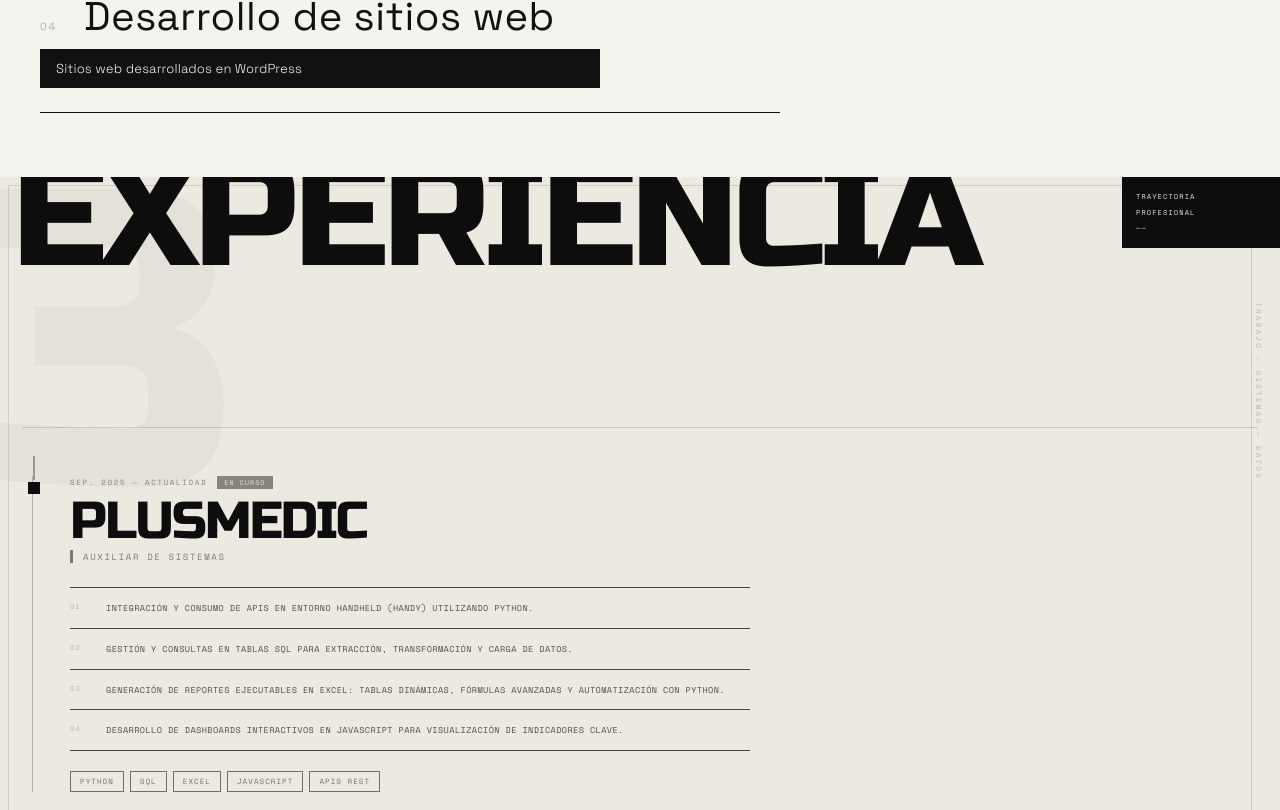
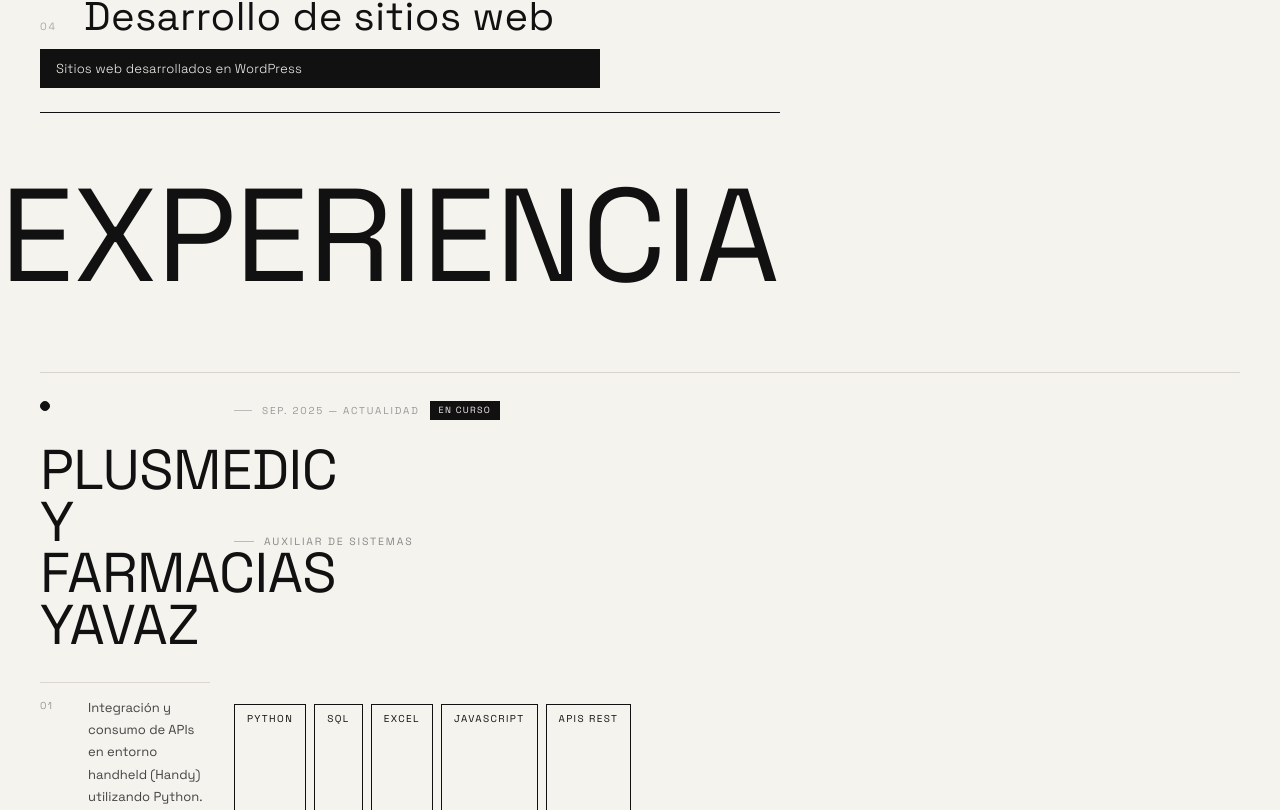
Before and after one commit to diegotntn/portafolio, a React (Vite) app: page / in a window 1280 px wide. Shown: the part 1730-2540 px from the top of the page. Built offline with nearby package versions, Linux system fonts and the light colour scheme.

Commit message:
actualizacion diseño experiencia

```diff
--- a/src/estilos/secciones/experiencia.css
+++ b/src/estilos/secciones/experiencia.css
@@ -1,111 +1,142 @@
 /* ============================================================
-   EXPERIENCIA — Brutalista caótico | Timeline
+   EXPERIENCIA — Estilo editorial brutalista limpio
    ============================================================ */
 
 .experiencia {
-  background: #ece9e1;
   min-height: 100vh;
+  background-color: #f5f3ee;
+  display: flex;
+  flex-direction: column;
+  justify-content: flex-start;
+  border-bottom: 2px solid #111;
   position: relative;
   overflow: hidden;
-  border-bottom: 3px solid #0d0d0d;
-  font-family: 'Space Mono', monospace;
 }
 
-.experiencia::before {
-  content: '';
-  position: absolute;
-  top: 8px; left: 8px;
-  right: 28px; bottom: 28px;
-  border: 1px solid #0d0d0d;
-  opacity: 0.13;
-  pointer-events: none;
+/* ============================================================
+   ENCABEZADO
+   ============================================================ */
+
+.experiencia__topbar {
+  display: flex;
+  justify-content: space-between;
+  align-items: center;
+  padding: 14px 40px;
+  border-bottom: 1px solid #111;
+  font-size: 10.5px;
+  letter-spacing: 0.2em;
+  text-transform: uppercase;
+  color: #666;
 }
 
-/* número fantasma */
-.experiencia__num-fantasma {
-  position: absolute;
-  top: -40px;
-  left: -20px;
-  font-family: 'Russo One', sans-serif;
-  font-size: 420px;
-  color: #0d0d0d;
-  opacity: 0.032;
-  line-height: 1;
-  user-select: none;
+.experiencia__topbar span {
+  color: #111;
+  font-weight: 500;
 }
 
-/* bloque negro — esquina superior derecha */
-.experiencia__bloque-negro {
-  position: absolute;
-  top: 0;
-  right: 0;
-  width: clamp(110px, 15vw, 158px);
-  background: #0d0d0d;
-  z-index: 4;
+.experiencia__topbar-centro {
+  display: flex;
+  align-items: center;
+  gap: 10px;
+}
+
+.experiencia__topbar-dot {
+  width: 6px;
+  height: 6px;
+  border-radius: 50%;
+  background-color: #111;
+  animation: pulsoExperiencia 2s ease-in-out infinite;
+}
+
+@keyframes pulsoExperiencia {
+  0%, 100% { opacity: 1; }
+  50% { opacity: 0.2; }
+}
+
+/* ============================================================
+   CONTENIDO PRINCIPAL
+   ============================================================ */
+
+.experiencia__contenido {
+  flex: 1;
   display: flex;
   flex-direction: column;
-  justify-content: flex-end;
-  padding: 12px 14px;
+  padding: 48px 40px 56px 40px;
 }
 
-.experiencia__bloque-negro span {
-  font-family: 'Space Mono', monospace;
-  font-size: 7px;
-  letter-spacing: 0.16em;
+.experiencia__label {
+  font-size: 10.5px;
+  letter-spacing: 0.22em;
   text-transform: uppercase;
-  color: #ece9e1;
-  line-height: 2.2;
-  display: block;
+  color: #888;
+  margin-bottom: 16px;
+  display: flex;
+  align-items: center;
+  gap: 10px;
 }
 
-/* título — sangra por izquierda */
+.experiencia__label::before {
+  content: '';
+  display: inline-block;
+  width: 24px;
+  height: 1px;
+  background: #aaa;
+}
+
+/* ============================================================
+   TÍTULO
+   ============================================================ */
+
 .experiencia__titulo-wrap {
-  position: absolute;
-  top: -20px;
-  left: 12px;
-  z-index: 2;
+  margin-bottom: 28px;
 }
 
 .experiencia__titulo {
-  font-family: 'Russo One', sans-serif;
-  font-size: clamp(64px, 13vw, 148px);
+  font-family: 'Bebas Neue', 'Space Grotesk', sans-serif;
+  font-size: clamp(56px, 11vw, 132px);
   font-weight: 400;
-  line-height: 0.82;
-  color: #0d0d0d;
-  letter-spacing: -5px;
+  line-height: 0.9;
+  letter-spacing: -1px;
+  color: #111;
+  margin: 0;
   text-transform: uppercase;
-  white-space: nowrap;
 }
 
-/* fragmento lateral */
-.experiencia__fragmento {
-  position: absolute;
-  font-family: 'Space Mono', monospace;
-  font-size: 7.5px;
-  letter-spacing: 0.3em;
-  text-transform: uppercase;
-  color: #0d0d0d;
-  opacity: 0.22;
-  white-space: nowrap;
-  right: 16px;
-  top: 38%;
-  transform: rotate(90deg);
-  transform-origin: right top;
+.experiencia__titulo .titulo-invertido {
+  display: inline-block;
+  background: #111;
+  color: #f5f3ee;
+  padding: 4px 18px 10px 18px;
+  margin-left: -4px;
 }
 
-/* contenido principal */
-.experiencia__contenido {
-  position: relative;
-  z-index: 2;
-  padding: clamp(180px, 25vw, 250px) 22px 80px 22px;
+/* ============================================================
+   TICKER / FRANJA SUPERIOR
+   ============================================================ */
+
+.experiencia__ticker {
+  display: flex;
+  gap: 40px;
+  overflow: hidden;
+  padding: 12px 0;
+  border-top: 1px solid #ccc;
+  border-bottom: 1px solid #ccc;
+  margin-bottom: 40px;
 }
 
-.experiencia__linea-sep {
-  width: 100%;
-  height: 1px;
-  background: #0d0d0d;
-  opacity: 0.14;
-  margin-bottom: 48px;
+.experiencia__ticker-item {
+  white-space: nowrap;
+  font-size: 10.5px;
+  letter-spacing: 0.16em;
+  text-transform: uppercase;
+  color: #999;
+  flex-shrink: 0;
+}
+
+.experiencia__ticker-item span {
+  color: #111;
+  font-weight: 500;
+  margin-left: 6px;
 }
 
 /* ============================================================
@@ -114,187 +145,223 @@
 
 .timeline {
   position: relative;
-  padding-left: 48px;
+  display: flex;
+  flex-direction: column;
+  gap: 0;
 }
 
-/* línea vertical central del timeline */
-.timeline::before {
-  content: '';
-  position: absolute;
-  left: 10px;
-  top: 0;
-  bottom: 0;
-  width: 1px;
-  background: #0d0d0d;
-  opacity: 0.25;
+.timeline__entrada {
+  position: relative;
+  display: grid;
+  grid-template-columns: 170px 1fr;
+  gap: 24px;
+  padding: 28px 0;
+  border-bottom: 1px solid #d7d2ca;
 }
 
-/* cada entrada */
-.timeline__entrada {
-  position: relative;
-  margin-bottom: 56px;
+.timeline__entrada:first-child {
+  border-top: 1px solid #d7d2ca;
 }
 
-.timeline__entrada:last-child {
-  margin-bottom: 0;
+/* columna izquierda */
+.timeline__meta {
+  display: flex;
+  flex-direction: column;
+  gap: 12px;
+  padding-top: 4px;
 }
 
-/* punto en la línea */
-.timeline__punto {
-  position: absolute;
-  left: -42px;
-  top: 6px;
-  width: 12px;
-  height: 12px;
-  border: 2px solid #0d0d0d;
-  background: #ece9e1;
-  z-index: 2;
+.timeline__fecha {
+  font-size: 10px;
+  letter-spacing: 0.18em;
+  text-transform: uppercase;
+  color: #999;
+  display: flex;
+  align-items: center;
+  gap: 10px;
+  flex-wrap: wrap;
 }
 
-/* punto activo (trabajo actual) — relleno */
-.timeline__punto--activo {
-  background: #0d0d0d;
+.timeline__fecha::before {
+  content: '';
+  display: inline-block;
+  width: 18px;
+  height: 1px;
+  background: #bbb;
 }
 
-/* línea pulsante que sale del punto activo hacia arriba — "en curso" */
-.timeline__punto--activo::before {
-  content: '';
-  position: absolute;
-  top: -28px;
-  left: 3px;
-  width: 2px;
-  height: 24px;
-  background: #0d0d0d;
-  opacity: 0.4;
-  animation: pulsoLinea 2s ease-in-out infinite;
+.timeline__fecha-badge {
+  display: inline-flex;
+  align-items: center;
+  justify-content: center;
+  padding: 4px 8px;
+  border: 1px solid #111;
+  background: #111;
+  color: #f5f3ee;
+  font-size: 9px;
+  letter-spacing: 0.14em;
+  text-transform: uppercase;
+  line-height: 1;
 }
 
-@keyframes pulsoLinea {
-  0%, 100% { opacity: 0.4; }
-  50%       { opacity: 0.1; }
+.timeline__punto {
+  width: 10px;
+  height: 10px;
+  border-radius: 50%;
+  background: transparent;
+  border: 1.5px solid #111;
 }
 
-/* fecha */
-.timeline__fecha {
-  font-family: 'Space Mono', monospace;
-  font-size: 7.5px;
-  letter-spacing: 0.22em;
+.timeline__punto--activo {
+  background: #111;
+}
+
+/* columna derecha */
+.timeline__cuerpo {
+  display: flex;
+  flex-direction: column;
+}
+
+.timeline__empresa {
+  font-family: 'Bebas Neue', 'Space Grotesk', sans-serif;
+  font-size: clamp(32px, 5vw, 56px);
+  font-weight: 400;
+  line-height: 0.92;
+  letter-spacing: -0.5px;
+  color: #111;
   text-transform: uppercase;
-  color: #0d0d0d;
-  opacity: 0.45;
-  margin-bottom: 10px;
+  margin-bottom: 8px;
+}
+
+.timeline__cargo {
+  font-size: 10.5px;
+  letter-spacing: 0.18em;
+  text-transform: uppercase;
+  color: #888;
+  margin-bottom: 20px;
   display: flex;
   align-items: center;
   gap: 10px;
 }
 
-.timeline__fecha-badge {
+.timeline__cargo::before {
+  content: '';
   display: inline-block;
-  background: #0d0d0d;
-  color: #ece9e1;
-  font-size: 6.5px;
-  letter-spacing: 0.18em;
-  padding: 2px 7px;
-  text-transform: uppercase;
+  width: 20px;
+  height: 1px;
+  background: #bbb;
 }
 
-/* empresa + cargo */
-.timeline__empresa {
-  font-family: 'Russo One', sans-serif;
-  font-size: clamp(28px, 5vw, 52px);
-  font-weight: 400;
-  line-height: 0.9;
-  color: #0d0d0d;
-  letter-spacing: -2px;
-  text-transform: uppercase;
-  margin-bottom: 4px;
-}
+/* ============================================================
+   TAREAS
+   ============================================================ */
 
-.timeline__cargo {
-  font-family: 'Space Mono', monospace;
-  font-size: 9px;
-  letter-spacing: 0.18em;
-  text-transform: uppercase;
-  color: #0d0d0d;
-  opacity: 0.5;
-  margin-bottom: 24px;
-  border-left: 3px solid #0d0d0d;
-  padding-left: 10px;
-}
-
-/* lista de tareas */
 .timeline__tareas {
   list-style: none;
   padding: 0;
   margin: 0;
-  display: flex;
-  flex-direction: column;
-  gap: 0;
-  max-width: 680px;
+  max-width: 760px;
 }
 
 .timeline__tarea {
-  display: flex;
+  display: grid;
+  grid-template-columns: 34px 1fr;
   gap: 14px;
-  align-items: flex-start;
-  padding: 12px 0;
-  border-top: 1px solid #0d0d0d;
-  opacity: 0.75;
-  transition: opacity 0.15s;
+  align-items: start;
+  padding: 14px 0;
+  border-top: 1px solid #ddd7cf;
+  transition: background-color 0.2s ease, padding-left 0.2s ease;
 }
 
 .timeline__tarea:last-child {
-  border-bottom: 1px solid #0d0d0d;
+  border-bottom: 1px solid #ddd7cf;
 }
 
 .timeline__tarea:hover {
-  opacity: 1;
+  background-color: rgba(17, 17, 17, 0.025);
+  padding-left: 6px;
 }
 
 .timeline__tarea-num {
-  font-family: 'Space Mono', monospace;
-  font-size: 7px;
-  letter-spacing: 0.16em;
-  color: #0d0d0d;
-  opacity: 0.3;
-  min-width: 22px;
-  padding-top: 1px;
-  flex-shrink: 0;
+  font-size: 10px;
+  letter-spacing: 0.14em;
+  text-transform: uppercase;
+  color: #999;
+  padding-top: 2px;
 }
 
 .timeline__tarea-texto {
-  font-family: 'Space Mono', monospace;
-  font-size: 8.5px;
-  letter-spacing: 0.05em;
-  line-height: 1.85;
-  color: #1a1a1a;
-  text-transform: uppercase;
+  font-size: 13px;
+  line-height: 1.7;
+  color: #444;
 }
 
-/* stack de tecnologías */
+.timeline__tarea-texto strong {
+  color: #111;
+  font-weight: 500;
+}
+
+/* ============================================================
+   STACK
+   ============================================================ */
+
 .timeline__stack {
   display: flex;
   flex-wrap: wrap;
-  gap: 6px;
-  margin-top: 20px;
+  gap: 8px;
+  margin-top: 22px;
 }
 
 .timeline__tag {
-  border: 1px solid #0d0d0d;
-  padding: 4px 9px;
-  font-family: 'Space Mono', monospace;
-  font-size: 7.5px;
+  border: 1px solid #111;
+  padding: 7px 12px;
+  font-size: 10px;
   letter-spacing: 0.14em;
   text-transform: uppercase;
-  color: #0d0d0d;
-  opacity: 0.55;
-  transition: opacity 0.15s, background 0.15s;
+  color: #111;
+  background: transparent;
+  transition: background-color 0.2s ease, color 0.2s ease;
 }
 
 .timeline__tag:hover {
-  opacity: 1;
-  background: #0d0d0d;
-  color: #ece9e1;
+  background-color: #111;
+  color: #f5f3ee;
+}
+
+/* ============================================================
+   PIE INFERIOR OPCIONAL
+   ============================================================ */
+
+.experiencia__footer {
+  font-size: 10.5px;
+  letter-spacing: 0.18em;
+  text-transform: uppercase;
+  color: #999;
+  padding: 12px 40px;
+  border-top: 1px solid #ddd;
+  display: flex;
+  align-items: center;
+  gap: 8px;
+}
+
+.experiencia__footer::before {
+  content: '';
+  display: inline-block;
+  width: 6px;
+  height: 6px;
+  border-radius: 50%;
+  background: #bbb;
+}
+
+/* ============================================================
+   ELEMENTOS VIEJOS QUE YA NO QUEREMOS VISUALMENTE
+   ============================================================ */
+
+.experiencia__num-fantasma,
+.experiencia__bloque-negro,
+.experiencia__fragmento,
+.experiencia__linea-sep {
+  display: none;
 }
 
 /* ============================================================
@@ -302,19 +369,84 @@
    ============================================================ */
 
 @media (max-width: 768px) {
-  .experiencia__bloque-negro { width: 108px; padding: 10px; }
-  .experiencia__titulo { letter-spacing: -3px; }
-  .experiencia__contenido { padding-top: clamp(150px, 22vw, 200px); }
-  .experiencia__fragmento { display: none; }
-  .timeline { padding-left: 36px; }
+  .experiencia__topbar {
+    padding: 12px 20px;
+    font-size: 9.5px;
+  }
+
+  .experiencia__topbar-derecha {
+    display: none;
+  }
+
+  .experiencia__contenido {
+    padding: 32px 20px 40px 20px;
+  }
+
+  .timeline__entrada {
+    grid-template-columns: 1fr;
+    gap: 16px;
+    padding: 24px 0;
+  }
+
+  .timeline__meta {
+    gap: 10px;
+  }
+
+  .timeline__empresa {
+    font-size: clamp(28px, 8vw, 44px);
+  }
+
+  .experiencia__footer {
+    padding: 12px 20px;
+  }
 }
 
 @media (max-width: 480px) {
-  .experiencia__titulo { letter-spacing: -2px; }
-  .experiencia__contenido { padding: clamp(130px, 20vw, 175px) 16px 60px 16px; }
-  .timeline { padding-left: 28px; }
-  .timeline::before { left: 8px; }
-  .timeline__punto { left: -34px; width: 10px; height: 10px; }
-  .timeline__tarea-texto { font-size: 8px; }
-  .timeline__empresa { letter-spacing: -1px; }
+  .experiencia__topbar {
+    padding: 10px 16px;
+  }
+
+  .experiencia__topbar-centro {
+    display: none;
+  }
+
+  .experiencia__contenido {
+    padding: 24px 16px 32px 16px;
+  }
+
+  .experiencia__titulo {
+    font-size: clamp(46px, 16vw, 82px);
+  }
+
+  .experiencia__titulo .titulo-invertido {
+    padding: 2px 12px 8px 12px;
+  }
+
+  .experiencia__ticker {
+    display: none;
+  }
+
+  .timeline__entrada {
+    padding: 20px 0;
+  }
+
+  .timeline__tarea {
+    grid-template-columns: 28px 1fr;
+    gap: 10px;
+  }
+
+  .timeline__tarea-texto {
+    font-size: 12px;
+    line-height: 1.65;
+  }
+
+  .timeline__tag {
+    font-size: 9px;
+    padding: 6px 10px;
+  }
+
+  .experiencia__footer {
+    padding: 12px 16px;
+    font-size: 9.5px;
+  }
 }
--- a/src/secciones/Experiencia.jsx
+++ b/src/secciones/Experiencia.jsx
@@ -4,7 +4,7 @@
 const l_experiencia = [
   {
     id: "plusmedic",
-    empresa: "PlusMedic",
+    empresa: "PlusMedic y Farmacias YaVaz",
     cargo: "Auxiliar de Sistemas",
     fechaInicio: "Sep. 2025",
     fechaFin: null, // null = actualidad
```
